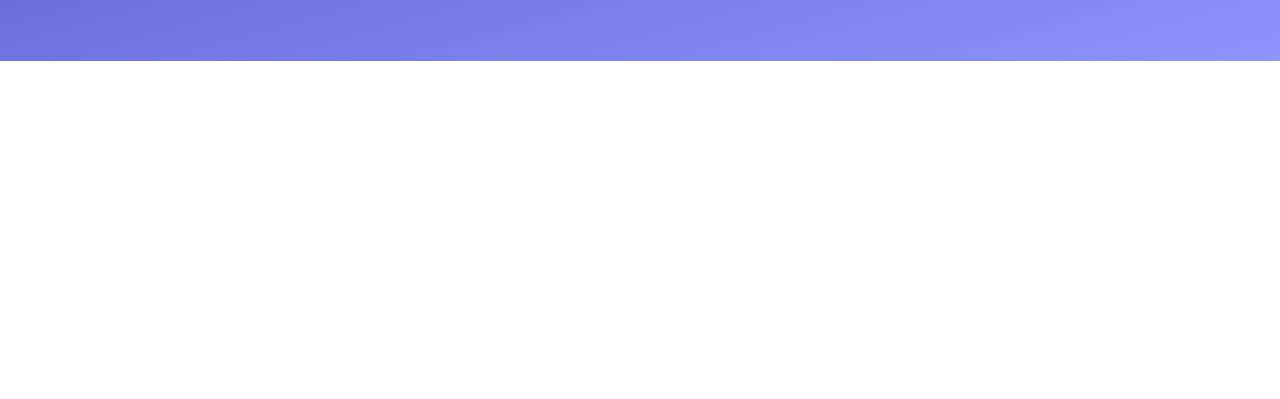
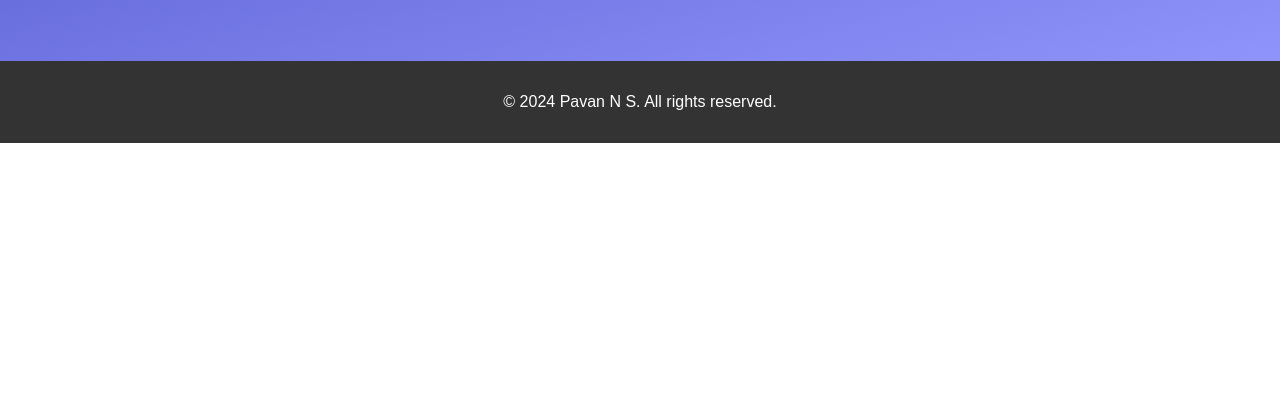
Before and after one commit to Pavan025Nidhimunda/pavan-n-s, a plain HTML site: page index.html in a window 1280 px wide. Shown: the part 401-800 px from the top of the page. Drawn offline with Linux system fonts and the light colour scheme.

Commit message:
Update index.html

```diff
--- a/index.html
+++ b/index.html
@@ -25,7 +25,9 @@
     <h2>Welcome to My Portfolio</h2>
     <p>Click on the links above to learn more about me, my education, my skills, and how to contact me.</p>
   </section>
-
+ <footer>
+    <p>&copy; 2024 Pavan N S. All rights reserved.</p>
+  </footer>
 
 
 </body>
```
